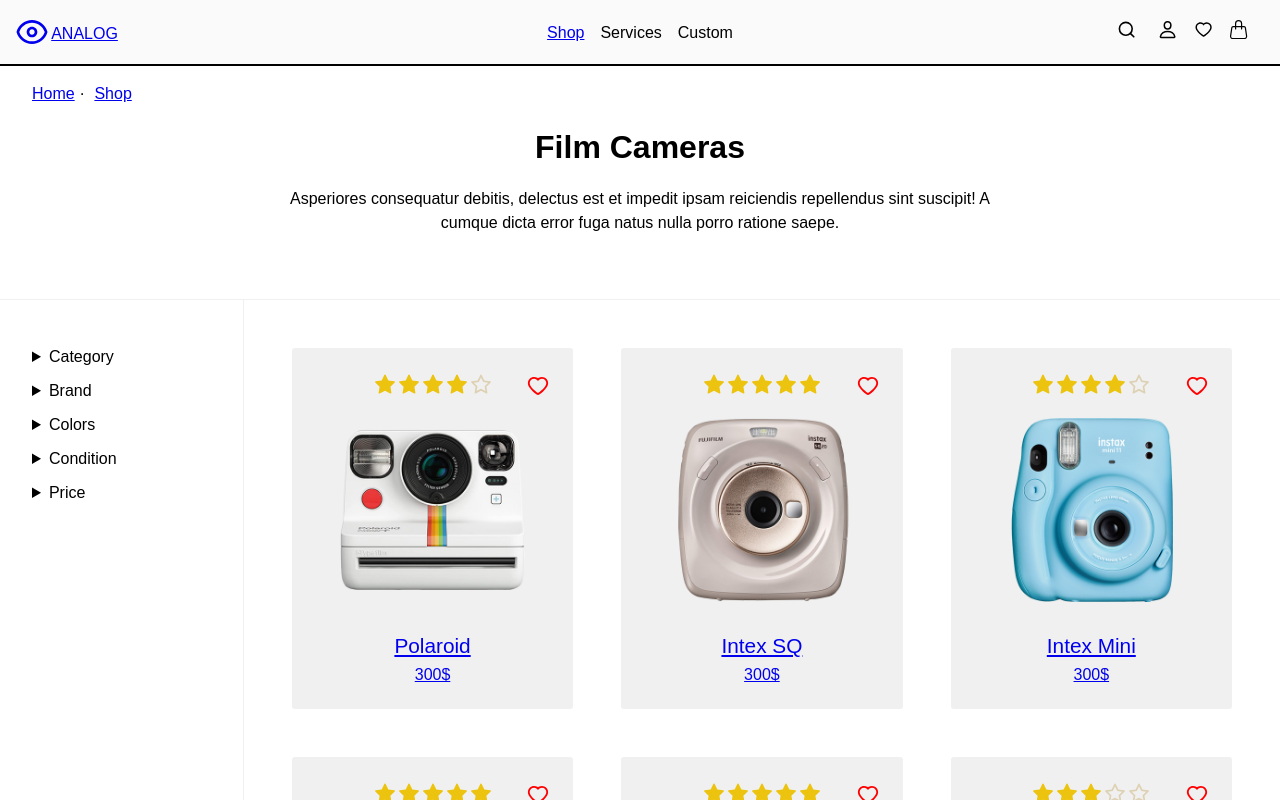
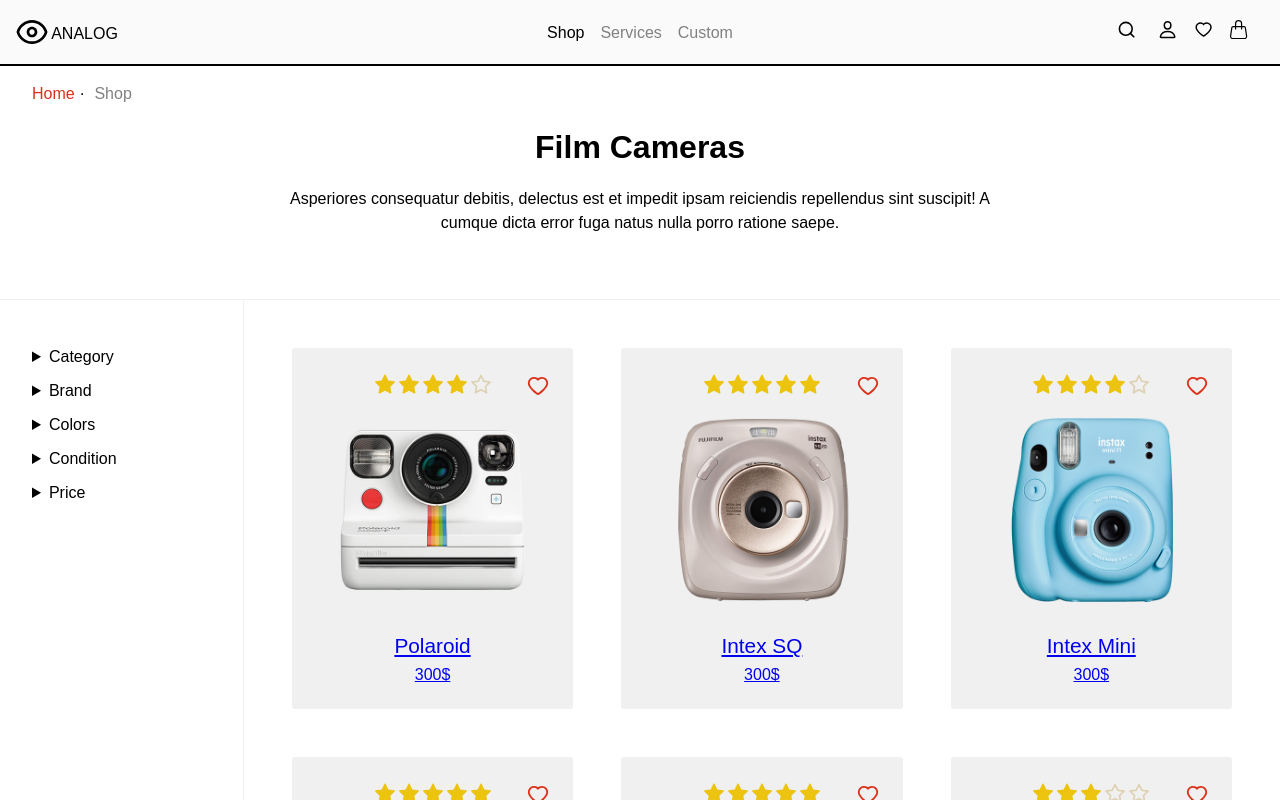
Before and after one commit to rilexus/camera-shop-demo, a Next.js app: page /shop in a window 1280 px wide. Shown: the top 800 px of the page. Built offline with nearby package versions, Linux system fonts and the light colour scheme.

Commit message:
style: added link color

```diff
--- a/_pages/EShop/EShop.js
+++ b/_pages/EShop/EShop.js
@@ -195,7 +195,7 @@
               <BreadCrumb
                 crumbs={[
                   { label: "Home", href: "/" },
-                  { label: "Shop", href: "/shop" },
+                  { label: "Shop", href: "/shop", current: true },
                 ]}
               />
             </Margin>
--- a/_pages/Product/Product.page.js
+++ b/_pages/Product/Product.page.js
@@ -125,7 +125,7 @@
                   crumbs={[
                     { label: "Home", href: "/" },
                     { label: "Shop", href: "/shop" },
-                    { label: name, href: `/product/${id}` },
+                    { label: name, href: `/product/${id}`, current: true },
                   ]}
                 />
               </Margin>
--- a/components/FavourButton/FavourButton.js
+++ b/components/FavourButton/FavourButton.js
@@ -3,19 +3,27 @@
 import HeartOutlined from "../../ui/icons/HeartOutlined/HeartOutlined";
 import ButtonStyleless from "../../ui/buttons/ButtonStyleless/ButtonStyleless";
 import { useFavouredProducts } from "../../Providers/FavorProvider";
+import { useTheme } from "styled-components";
+import { colors } from "../../ui/theme/theme";
 
 const HeartIcon = ({ type = "filled", ...props }) => {
+  const theme = useTheme();
   return (
     <>
       {type === "filled" ? (
-        <HeartFilled {...props} height={"1.5em"} width={"1.5em"} fill={"red"} />
+        <HeartFilled
+          {...props}
+          height={"1.5em"}
+          width={"1.5em"}
+          fill={colors("red.1")({ theme })}
+        />
       ) : null}
       {type === "outlined" ? (
         <HeartOutlined
           {...props}
           height={"1.5em"}
           width={"1.5em"}
-          fill={"red"}
+          fill={colors("red.1")({ theme })}
         />
       ) : null}
     </>
--- a/components/Navigation/Navigation.js
+++ b/components/Navigation/Navigation.js
@@ -4,7 +4,7 @@
 import { BagOutlined, HeartFilled, HeartOutlined } from "../../ui/icons";
 import { useInput } from "../../hooks";
 import PersonOutlined from "../../ui/icons/PersonOutlined/PersonOutlined";
-import styled from "styled-components";
+import styled, { useTheme } from "styled-components";
 import EyeOutlined from "../../ui/icons/EyeOutlined/EyeOutlined";
 import { sm } from "../../ui/css/medias";
 import { useFavouredProducts } from "../../Providers/FavorProvider";
@@ -15,6 +15,7 @@
 import { useProducts } from "../../Providers/ProductsProvider";
 import { Badge } from "../../ui/Badge";
 import { useRouter } from "next/router";
+import { colors } from "../../ui/theme/theme";
 
 const CartMenu = () => {
   const [products] = useProducts();
@@ -79,6 +80,7 @@
 const FavoredIcon = () => {
   const [favouredProducts] = useFavouredProducts();
   const hasProducts = favouredProducts.length > 0;
+  const theme = useTheme();
   return (
     <div
       style={{
@@ -86,7 +88,11 @@
       }}
     >
       {hasProducts ? (
-        <HeartFilled width={"1.2em"} height={"1.2em"} fill={"red"} />
+        <HeartFilled
+          width={"1.2em"}
+          height={"1.2em"}
+          fill={colors("red.1")({ theme })}
+        />
       ) : (
         <HeartOutlined width={"1.2em"} height={"1.2em"} />
       )}
@@ -138,12 +144,19 @@
   `}
 `;
 
+const A = styled.a`
+  cursor: pointer;
+  &:hover {
+    color: ${colors("red.1")};
+  }
+`;
+
 const Navigation = () => {
   return (
     <Layout
       logo={
         <Link href={"/"}>
-          <a>
+          <A>
             <Flex justify={JUSTIFY.center} align={"center"}>
               <Margin value={"0 .2em 0 0"}>
                 <EyeOutlined width={"2em"} height={"2em"} />
@@ -152,7 +165,7 @@
                 <MediaHide>ANALOG</MediaHide>
               </Margin>
             </Flex>
-          </a>
+          </A>
         </Link>
       }
       main={
@@ -160,14 +173,30 @@
           <Flex>
             <Margin value={"0 1em 0 0"}>
               <span>
-                <Link href={"/shop"}>Shop</Link>
+                <Link href={"/shop"}>
+                  <A>Shop</A>
+                </Link>
               </span>
             </Margin>
             <Margin value={"0 1em 0 0"}>
-              <span>Services</span>
+              <span
+                style={{
+                  cursor: "not-allowed",
+                  color: "gray",
+                }}
+              >
+                Services
+              </span>
             </Margin>
             <Margin>
-              <span>Custom</span>
+              <span
+                style={{
+                  cursor: "not-allowed",
+                  color: "gray",
+                }}
+              >
+                Custom
+              </span>
             </Margin>
           </Flex>
         </div>
--- a/ui/BreadCrumb/BreadCrumb.js
+++ b/ui/BreadCrumb/BreadCrumb.js
@@ -1,10 +1,19 @@
 import { Flex } from "../index";
 import Link from "next/link";
+import styled from "styled-components";
+import { colors } from "../theme/theme";
+
+const A = styled.a`
+  cursor: pointer;
+  color: ${({ current, theme }) => {
+    return current ? "gray" : colors("red.1")({ theme });
+  }};
+`;
 
 const BreadCrumb = ({ crumbs }) => {
   return (
     <Flex align={"center"}>
-      {crumbs.map(({ label, href }, idx) => {
+      {crumbs.map(({ label, href, current }, idx) => {
         return (
           <Flex
             align={"center"}
@@ -14,7 +23,7 @@
             }}
           >
             <Link href={href}>
-              <a>{label}</a>
+              <A current={current}>{label}</A>
             </Link>
             <span
               style={{
--- a/ui/Checkbox/Checkbox.js
+++ b/ui/Checkbox/Checkbox.js
@@ -1,5 +1,8 @@
 import styled from "styled-components";
 import React from "react";
+import { colors } from "../theme/theme";
+
+const red1 = colors("red.1");
 
 const StyledLabel = styled.label`
   position: relative;
@@ -22,7 +25,7 @@
     width: 0;
 
     &:checked ~ .checkmark {
-      border: 1px solid red;
+      border: 1px solid ${red1};
     }
     &:checked ~ .checkmark:after {
       display: block;
@@ -30,11 +33,11 @@
   }
 
   &:hover {
-    color: red;
+    color: ${red1};
   }
 
   &:hover .checkmark {
-    border: 1px solid red;
+    border: 1px solid ${red1};
   }
 
   .checkmark:after {
@@ -42,7 +45,7 @@
     top: 1px;
     width: 5px;
     height: 10px;
-    border: solid red;
+    border: solid ${red1};
     border-width: 0 2px 2px 0;
     transform: rotate(45deg);
   }
--- a/ui/css/colors.js
+++ b/ui/css/colors.js
@@ -5,6 +5,9 @@
     3: "rgb(148,148,148)",
     4: "#bdbdbd",
   },
+  red: {
+    1: "#db3119",
+  },
 };
 
 export default colors;
```
